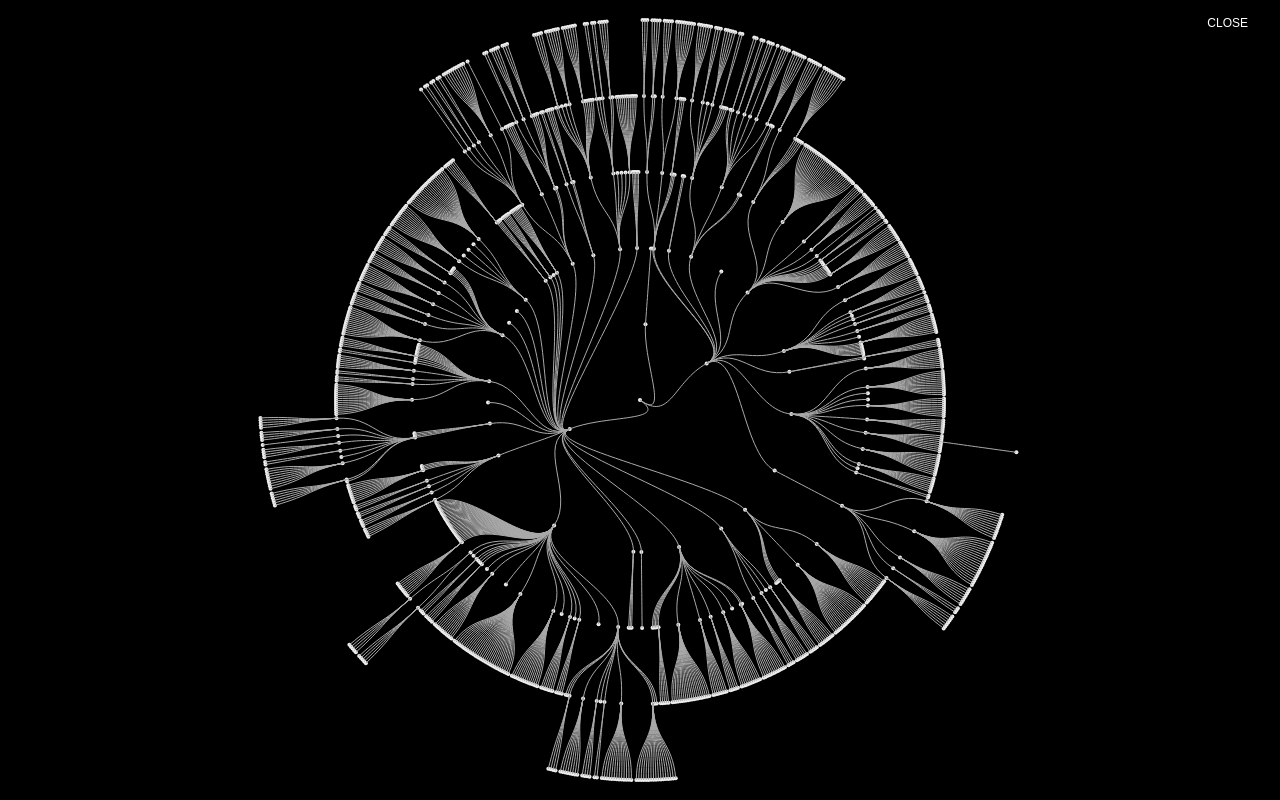
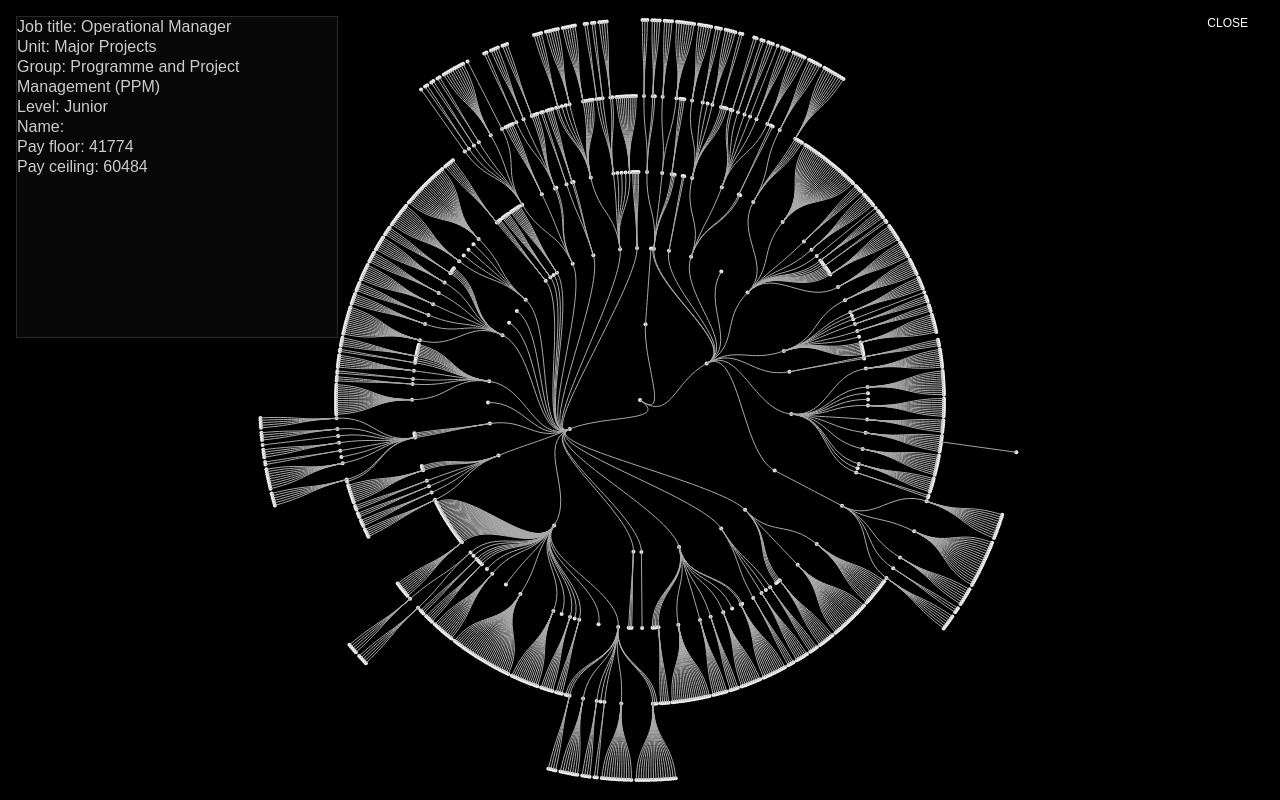
Before and after one commit to peterrcook/organograms, a plain HTML site: page app/index.html in a window 1280 px wide. Both pictures are taken after a click on the picture 480 px from the left and 160 px from the top of the page. Drawn offline with Linux system fonts and the light colour scheme.

Commit message:
Get info panel basically up and running

```diff
--- a/app/css/style.css
+++ b/app/css/style.css
@@ -4,6 +4,10 @@ body {
   background-color: #000;
   color: #fff;
   margin: 0;
+}
+
+#wrapper {
+    position: relative;
 }
 
 .gallery {
@@ -46,6 +50,19 @@ canvas {
     display: none;
 }
 
+#info-panel {
+    position: fixed;
+    left: 1rem;
+    top: 1rem;
+    font-size: 1rem;
+    line-height: 1.25rem;
+    width: 20rem;
+    height: 20rem;
+    border: 1px solid rgba(50, 50, 50, 0.8);
+    background-color: rgba(10, 10, 10, 0.8);
+    color: #ccc;
+}
+
 @media screen and (min-width: 30em) and (max-width: 60em) {
     .gallery img {
         width: 50%;
--- a/app/index.html
+++ b/app/index.html
@@ -38,6 +38,8 @@
       <canvas id="vector-no-transform-canvas"></canvas>
       <div class="close-button" onclick="closeChart()">CLOSE</div>
     </div>
+    <div id="info-panel">
+    </div>
   </div>
 
   <script src="js/d3.min.js"></script>
@@ -50,6 +52,7 @@
   <script src="js/vector-no-transform-canvas.js"></script>
   <script src="js/tree.js"></script>
   <script src="js/voronoi.js"></script>
+  <script src="js/info-panel.js"></script>
   <script src="js/data.js"></script>
   <script src="js/state.js"></script>
   <script src="js/zoom.js"></script>
--- a/app/js/app.js
+++ b/app/js/app.js
@@ -15,7 +15,11 @@ function handleMousemove() {
 
     var item = state.voronoi.find(pos[0], pos[1]);
 
-    console.log(item.data.data);
+    action('setHoveredItem', {
+        itemData: item.data.data
+    });
+
+    // console.log(item.data.data);
 }
 
 function init() {
--- /dev/null
+++ b/app/js/info-panel.js
@@ -0,0 +1,45 @@
+function updateInfoPanel() {
+    console.log(state.hoveredData);
+
+    var data = state.hoveredData;
+
+    var items = [
+        {
+            name: 'Job title',
+            id: 'jobTitle'
+        },
+        {
+            name: 'Unit',
+            id: 'unit'
+        },
+        {
+            name: 'Group',
+            id: 'professionalOccupationalGroup'
+        },
+        {
+            name: 'Level',
+            id: 'level'
+        },
+        {
+            name: 'Name',
+            id: 'name'
+        },
+        {
+            name: 'Pay floor',
+            id: 'payFloor'
+        },
+        {
+            name: 'Pay ceiling',
+            id: 'payCeil'
+        }
+    ];
+
+    d3.select('#info-panel')
+        .selectAll('.item')
+        .data(items)
+        .join('div')
+        .classed('item', true)
+        .html(function(d) {
+            return d.name + ': ' + data[d.id];
+        });
+}
--- a/app/js/state.js
+++ b/app/js/state.js
@@ -11,6 +11,7 @@ var state = {
     vectorTransform: d3.zoomIdentity,
 
     voronoi: null,
+    hoveredData: null,
 
     vectorUpdateTimer: null
 }
@@ -58,6 +59,10 @@ function action(type, args) {
     case 'setVectorTransform':
         state.vectorTransform = args.transform;
         break;
+    case 'setHoveredItem':
+        state.hoveredData = args.itemData;
+        updateInfoPanel();
+        break;
     default:
         console.log('Unknown action', type);
     }
```
